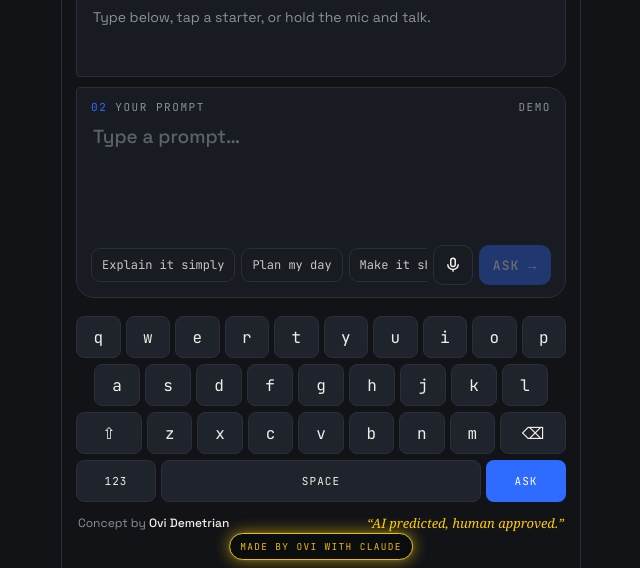
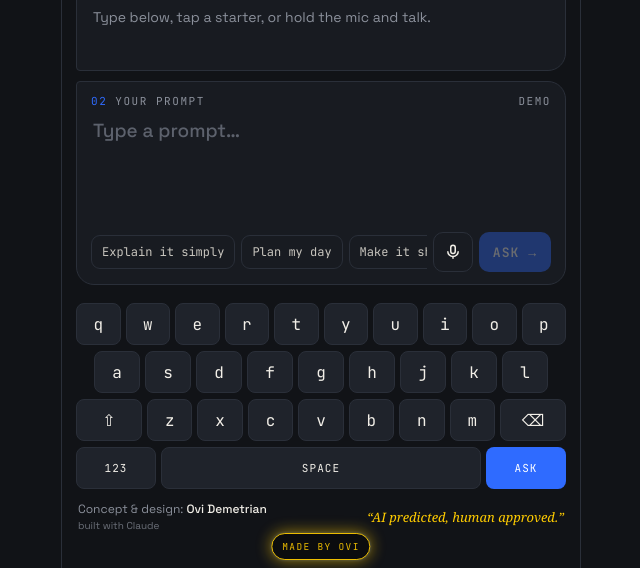
Before and after one commit to ovidemetrian/portfolio, a plain HTML site: page bliss/index.html in a window 1280 px wide. Shown: the part 232-800 px from the top of the page, without its empty margins (319-959 px from the left). Drawn offline with Linux system fonts and the light colour scheme.

Commit message:
BLISS: badge reads MADE BY OVI; small honest credit in footer
Co-Authored-By: Claude Opus 5.5 <noreply@anthropic.com>
Claude-Session: https://claude.ai/code/session_01KcpWmGYmhqUNsURB7yEVdW

```diff
--- a/bliss/index.html
+++ b/bliss/index.html
@@ -4,7 +4,7 @@
 <meta charset="utf-8">
 <meta name="viewport" content="width=device-width,initial-scale=1,viewport-fit=cover,interactive-widget=resizes-content">
 <title>AI LIFE BY PROMPT · BLISS</title>
-<meta name="description" content="BLISS — AI without the chat box. Ask, answer, approve. Concept by Ovi Demetrian.">
+<meta name="description" content="BLISS — AI without the chat box. Ask, answer, approve. Concept and design by Ovi Demetrian.">
 <meta name="theme-color" content="#111317">
 <link rel="manifest" href="manifest.webmanifest">
 <link rel="icon" href="/BLISS/ai-life/icon.svg" type="image/svg+xml">
@@ -113,8 +113,9 @@ body[data-tab="bliss"] .k.go,body[data-tab="av"] .k.go{color:#fff}
 .k small{font-size:11px;letter-spacing:.1em}
 
 footer{display:flex;justify-content:space-between;align-items:center;gap:8px;padding:8px 16px 36px;font-size:12px;color:var(--dim)}
-footer em{font-family:Georgia,serif;color:var(--yellow);font-size:13px}
+footer em{font-family:Georgia,serif;color:var(--yellow);font-size:13px;white-space:nowrap}
 footer b{color:var(--ink);font-weight:500}
+footer small{display:block;font-size:10px;opacity:.75;margin-top:2px}
 
 /* sheets */
 .sheet{position:fixed;inset:0;background:rgba(0,0,0,.55);display:none;align-items:flex-end;z-index:20}
@@ -141,7 +142,7 @@ body[data-tab="bliss"] .card .done,body[data-tab="av"] .card .done{color:#fff}
 /* signature badge */
 #badge{position:fixed;left:50%;transform:translateX(-50%);bottom:calc(8px + env(safe-area-inset-bottom));z-index:30;font-family:var(--mono);font-size:9.5px;
   letter-spacing:.14em;padding:6px 10px;border-radius:999px;background:#0b0c0f;border:1px solid var(--yellow);color:var(--yellow);
-  touch-action:none;cursor:grab;box-shadow:0 0 10px rgba(255,204,0,.45);animation:glow 3s ease-in-out infinite;opacity:.92}
+  touch-action:none;cursor:grab;box-shadow:0 0 10px rgba(255,204,0,.45);animation:glow 3s ease-in-out infinite;opacity:.92;white-space:nowrap}
 @keyframes glow{50%{box-shadow:0 0 18px rgba(255,204,0,.75),0 0 4px rgba(47,107,255,.6)}}
 @media (min-width:700px){body{max-width:520px;margin:0 auto;border-left:1px solid var(--line);border-right:1px solid var(--line)}}
 @media (max-height:640px){.k{height:36px}#q{font-size:17px}}
@@ -197,7 +198,7 @@ body[data-tab="bliss"] .card .done,body[data-tab="av"] .card .done{color:#fff}
   <section id="kbd" aria-label="BLISS keyboard"></section>
 </main>
 
-<footer><span>Concept by <b>Ovi Demetrian</b></span><em>“AI predicted, human approved.”</em></footer>
+<footer><span>Concept &amp; design: <b>Ovi Demetrian</b><small>built with Claude</small></span><em>“AI predicted, human approved.”</em></footer>
 
 <div class="sheet" id="setSheet"><div class="card">
   <h3>One chair, any AI</h3>
@@ -222,7 +223,7 @@ body[data-tab="bliss"] .card .done,body[data-tab="av"] .card .done{color:#fff}
   <button class="done" id="recDone">CLOSE</button>
 </div></div>
 
-<div id="badge">MADE BY OVI WITH CLAUDE</div>
+<div id="badge">MADE BY OVI</div>
 
 <script>
 const $ = s => document.querySelector(s);
```
